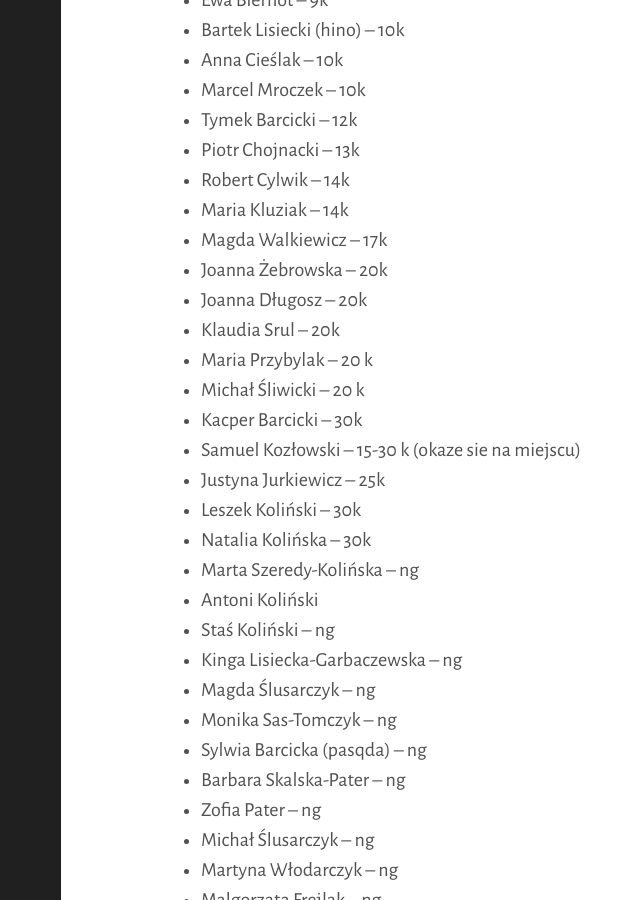
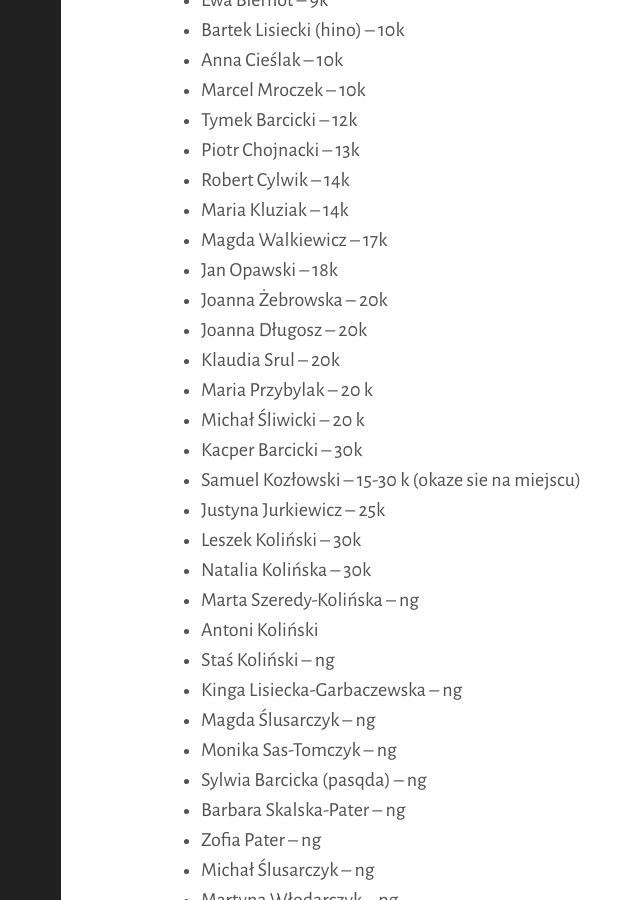
Before and after one commit to tasuki/lsg, a Jekyll site: the page built from zarejestrowani.md, in a window 1280 px wide and 900 px high, scrolled down 1515 px. Shown: the whole window, without its empty margins (299-939 px from the left). Built offline with Jekyll 4.4.1, drawn with Linux system fonts in a browser that asks for light colours; nearby versions of some CDN libraries.

Commit message:
Update zarejestrowani.md

```diff
--- a/zarejestrowani.md
+++ b/zarejestrowani.md
@@ -60,6 +60,7 @@ Zarejestrowani uczestnicy (mniej więcej wg siły):
 - Robert Cylwik -- 14k
 - Maria Kluziak -- 14k
 - Magda Walkiewicz -- 17k
+- Jan Opawski -- 18k
 - Joanna Żebrowska -- 20k
 - Joanna Długosz -- 20k
 - Klaudia Srul -- 20k
```
